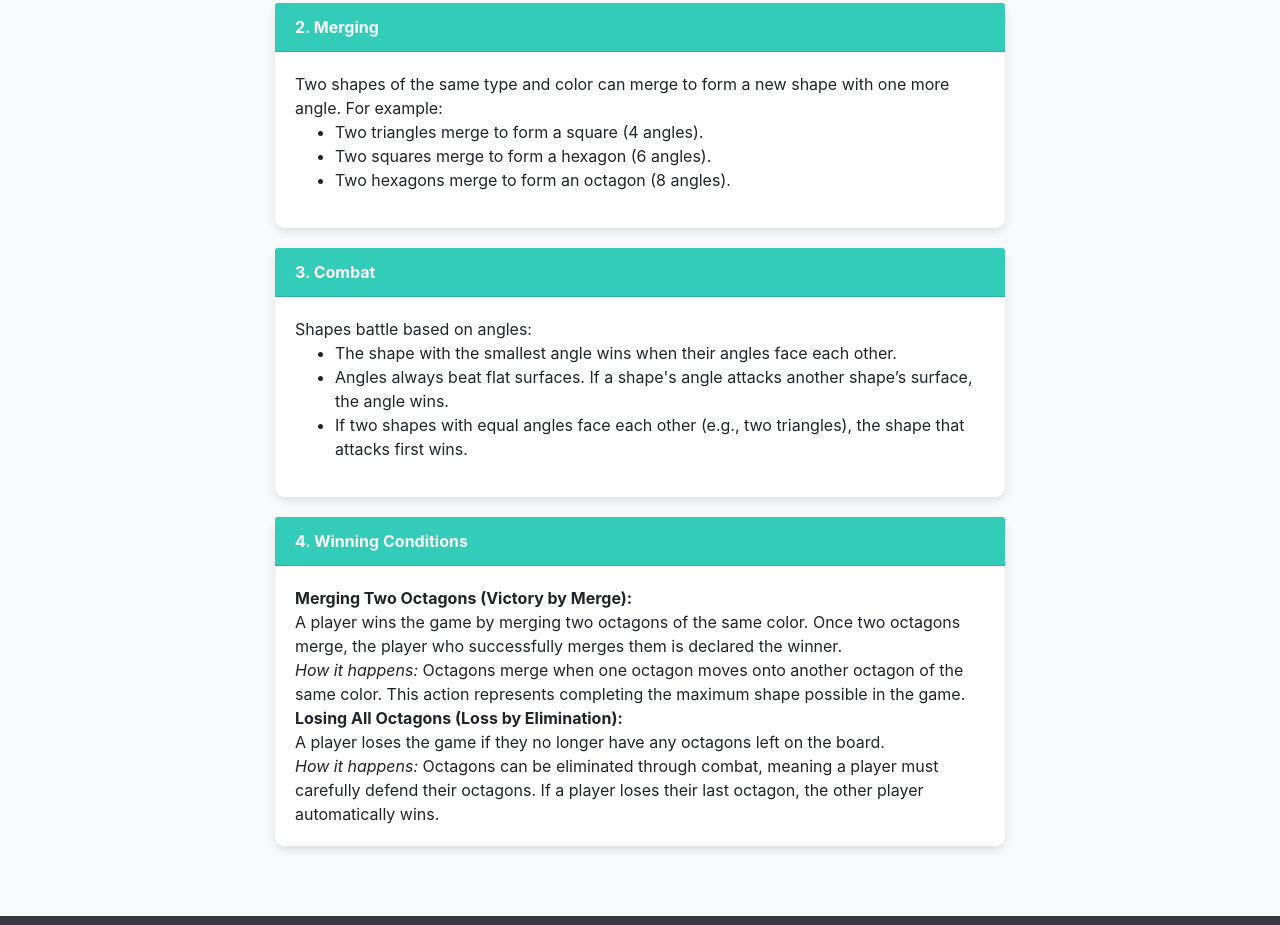
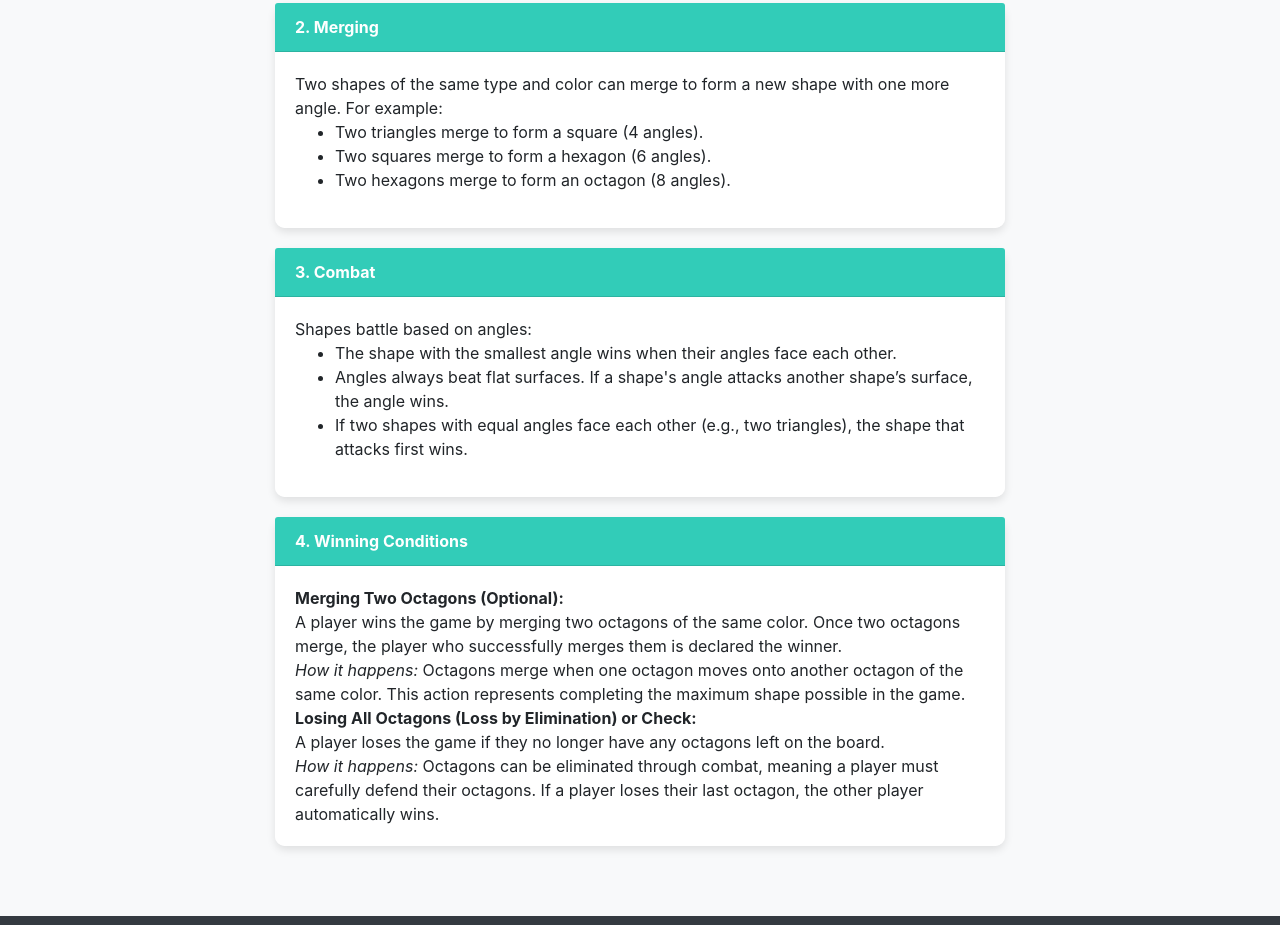
Before and after one commit to wtatari/Zaawea, a website: page pages/rules.html in a window 1280 px wide. Shown: the part 298-1223 px from the top of the page. Drawn offline with nearby package versions, Linux system fonts and the light colour scheme.

Commit message:
update the logo and rules

```diff
--- a/rules.html
+++ b/pages/rules.html
@@ -99,13 +99,13 @@
                     <div class="card-header">4. Winning Conditions</div>
                     <div class="card-body">
                         <p>
-                            <strong>Merging Two Octagons (Victory by Merge):</strong><br>
+                            <strong>Merging Two Octagons (Optional):</strong><br>
                             A player wins the game by merging two octagons of the same color. Once two octagons merge, the player who successfully merges them is declared the winner.<br>
                             <em>How it happens:</em> Octagons merge when one octagon moves onto another octagon of the same color. This action represents completing the maximum shape possible in the game.
                         </p>
 
                         <p>
-                            <strong>Losing All Octagons (Loss by Elimination):</strong><br>
+                            <strong>Losing All Octagons (Loss by Elimination) or Check:</strong><br>
                             A player loses the game if they no longer have any octagons left on the board.<br>
                             <em>How it happens:</em> Octagons can be eliminated through combat, meaning a player must carefully defend their octagons. If a player loses their last octagon, the other player automatically wins.
                         </p>
```
Also changed, not shown: index.html (+2 -2 lines), android-chrome-192x192.png, android-chrome-512x512.png, apple-touch-icon.png, favicon-16x16.png, favicon-32x32.png, favicon.ico, logo.png, pages/disclosure.html (renamed from disclosure.html).
